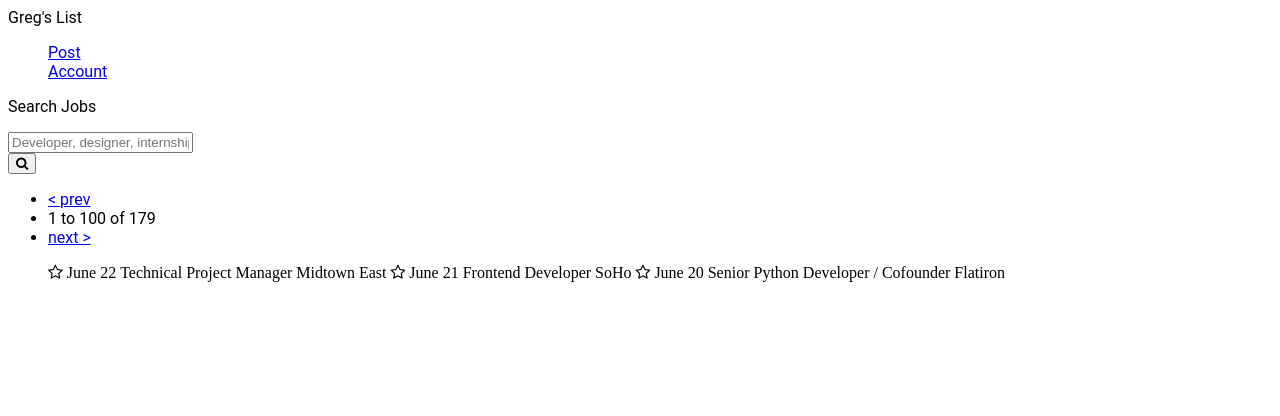
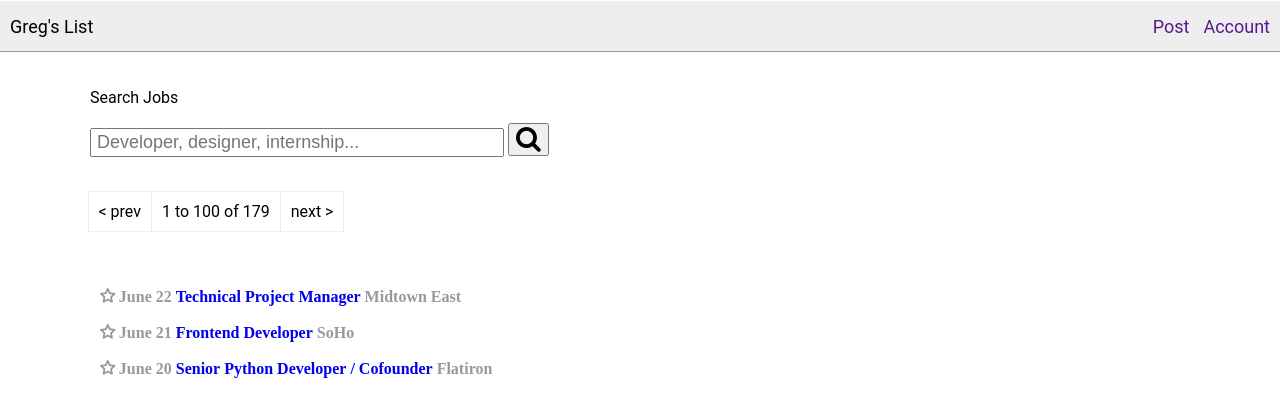
Before and after one commit to dennellmarie/gregs_list, a plain HTML site: page search.html in a window 1280 px wide. Drawn offline with Linux system fonts and the light colour scheme.

Commit message:
final with questions as comments

```diff
--- a/search.html
+++ b/search.html
@@ -7,25 +7,28 @@
 </head>
 <body>
 
+<div class="heading">
 <navbar>
 	<header>Greg's List</header>
-	<ul style="list-style-type:none">
+	<ul class="menu" style="list-style-type:none">
 		<li><a href="#">Post</a></li>
 		<li><a href="#">Account</a></li>
 	</ul>
 </navbar>
+</div>
 
+<main>
 <div class="search">
 	<p>Search Jobs</p>
 	<form class="navbar-form navbar-left" role="search">
     	<div class="form-group">
         	<input type="text" class="form-control" placeholder="Developer, designer, internship...">
+    		<button type="submit" class="btn btn-default"><span class="fa fa-search fa-2x"></span></button>
     	</div>
-    	<button type="submit" class="btn btn-default"><span class="fa fa-search"></span></button>
 	</form>
 </div>
 
-<ul class="previous-current-next">
+<ul class="previous-current-next" style="list-style-type:none">
 	<li><a href="#">&lt; prev</a></li>
 	<li>1 to 100 of 179</li>
 	<li><a href="#">next &gt;</a></li>
@@ -33,11 +36,12 @@
 <!-- comment -->
 <div class="results" style="list-style-type:none">
 	<ul class="results">
-		<li class="fa fa-star-o grey"><span class="grey"> June 22 </span><span class="blue"> Technical Project Manager </span><span class="grey"> Midtown East </span></li>
-		<li class="fa fa-star-o gray"><span class="grey"> June 21 </span><span class="blue"> Frontend Developer </span><span class="grey"> SoHo </span></li>
-		<li class="fa fa-star-o grey"><span class="grey"> June 20 </span><span class="blue"> Senior Python Developer / Cofounder </span><span class="grey"> Flatiron </span></li>
+		<li class="fa fa-star-o grey"><span class="grey"> June 22 </span><span class="blue"><a href="#"> Technical Project Manager </a></span><span class="grey"> Midtown East </span></li>
+		<li class="fa fa-star-o grey"><span class="grey"> June 21 </span><span class="blue"><a href="#"> Frontend Developer </a></span><span class="grey"> SoHo </span></li>
+		<li class="fa fa-star-o grey"><span class="grey"> June 20 </span><span class="blue"><a href="#"> Senior Python Developer / Cofounder </a></span><span class="grey"> Flatiron </span></li>
 	</ul>
-
+</div>
+</main>
 
 </body>
 </html>
--- a/searchcss.css
+++ b/searchcss.css
@@ -1,5 +1,105 @@
 html {
 	font-family: "Roboto", sans-serif;
+	margin: 0px;
+	padding: 0px;
 }
 
-/*comment*/
+body {
+	margin: 0px;
+	padding: 0px;
+	margin-top: -15px;
+}
+
+.heading {
+	background-color: #EEEEEE;
+	width: 100%;
+	height: 50px;
+	border-bottom: solid .5px #999999;
+	text-align: right;
+	margin-top: 15px;
+}
+
+header {
+	font-size: 18px;
+	float: left;
+	margin-left: 10px;
+	margin-top: 15px;
+}
+
+ul .menu {
+	float: right;
+}
+
+ul .menu a:hover {
+	border-bottom: solid 1px black;
+}
+
+.menu li {
+	font-size: 18px;
+	display: inline-block;
+	padding-right: 10px;
+	margin-top: 15px;
+}
+
+.menu li a {
+	color: #551A8B;
+	text-decoration: none;
+}
+
+.post-account {
+	text-decoration: none;
+	float: right;
+}
+
+.search {
+	padding-top: 20px;
+	padding-left: 40px;
+}
+
+.form-group {
+	display: inline-block;
+}
+
+.form-control {
+	font-size: 18px;
+	height: 15px;
+	width: 400px;
+	padding: 5px;
+	margin-bottom: 20px;
+}
+
+.previous-current-next li {
+	display: inline-block;
+	border: solid 1px #EEEEEE;
+	margin: -2.5px;
+	padding: 10px;
+	margin-bottom: 30px;
+}
+
+.previous-current-next a {
+	text-decoration: none;
+	color: black;
+}
+
+.results li {
+	display: block;
+	padding: 10px;
+}
+
+.grey {
+	color: #999999;
+	font-weight: bold;
+}
+
+.blue a {
+	text-decoration: none;
+}
+
+main {
+	margin-left: 50px;
+}
+
+/*how can I get the star to turn yellow with the hover attribute since it's not a link*/
+.fa: hover {
+	color: yellow;
+}
```
